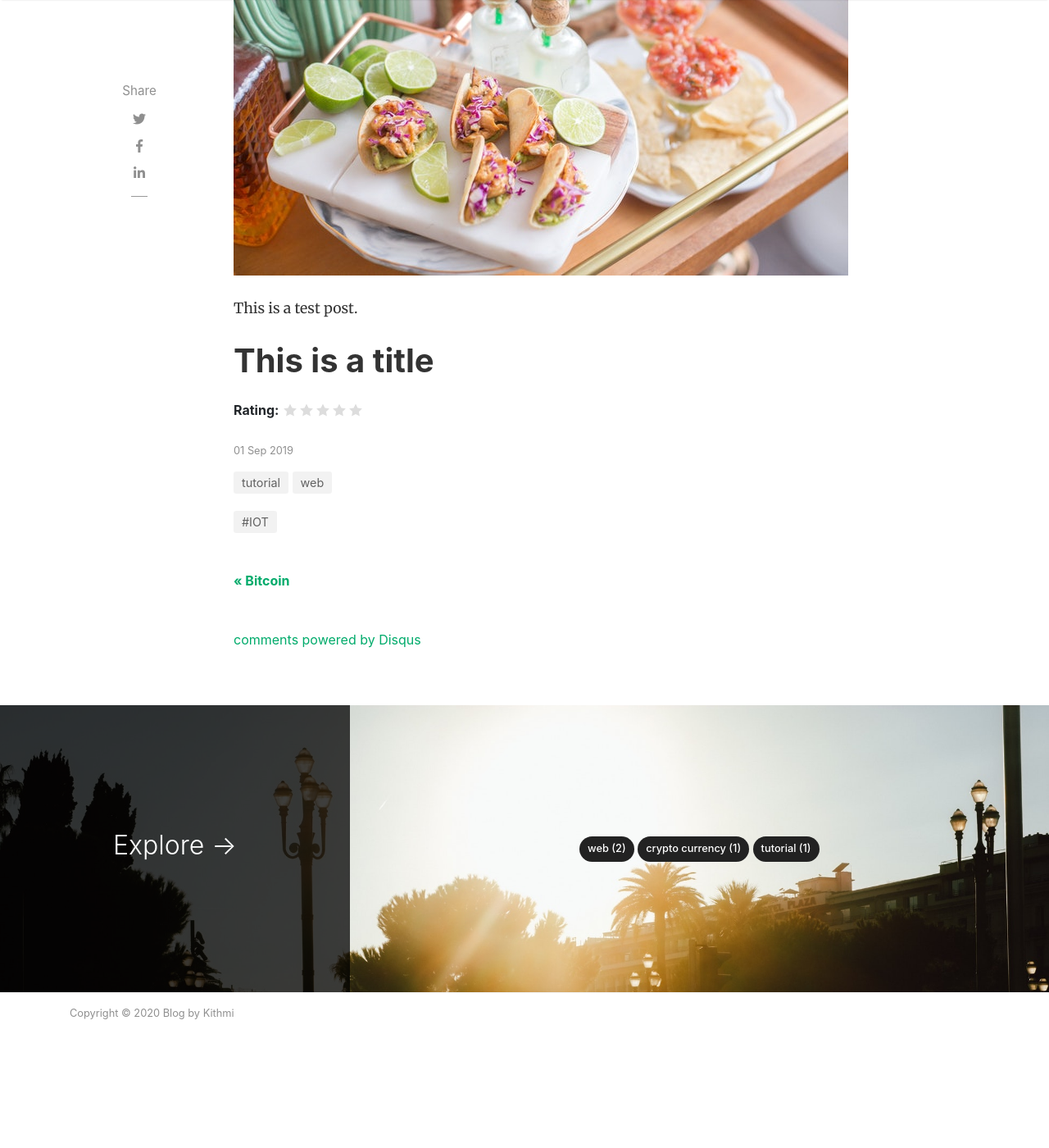
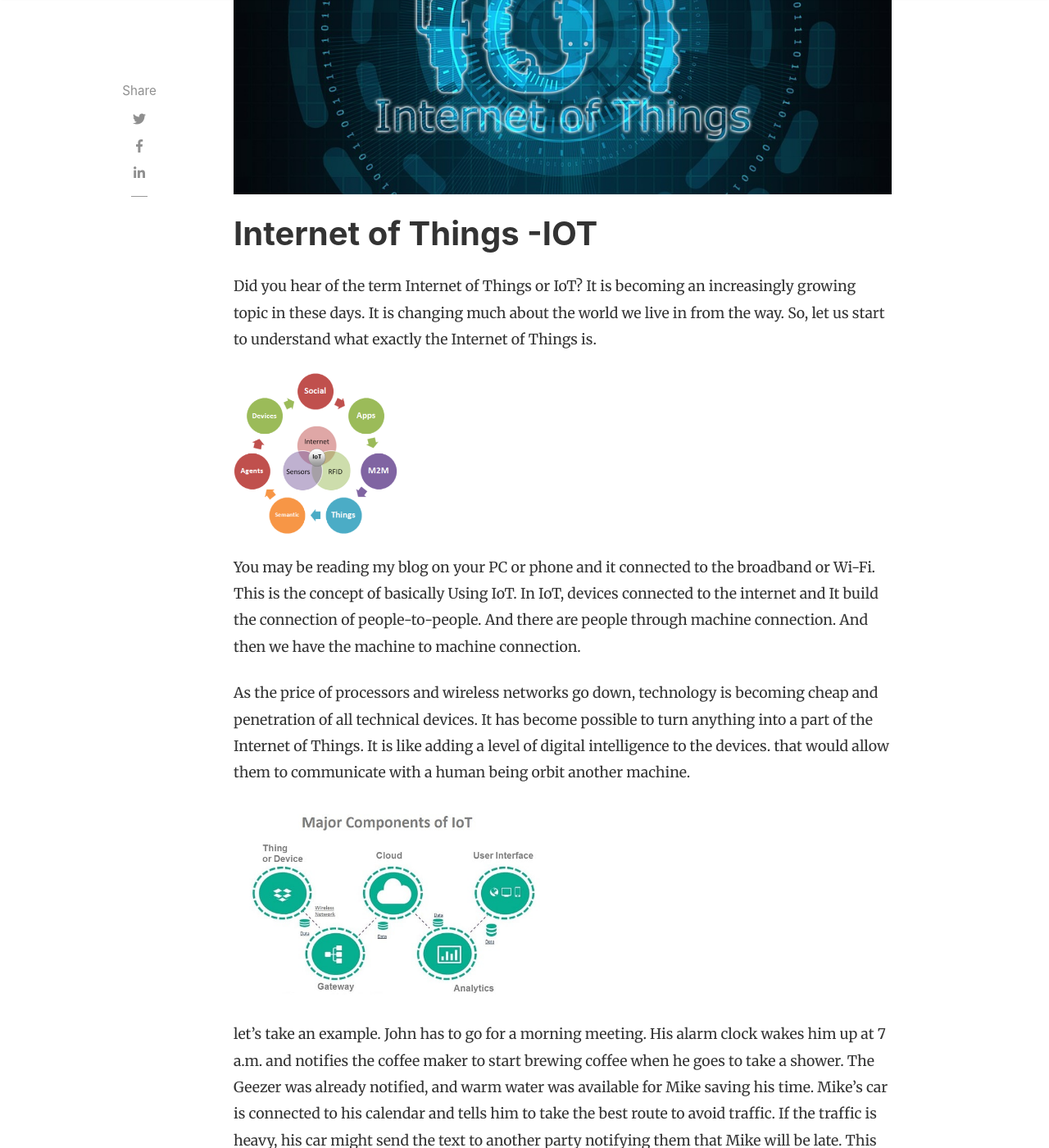
Before and after one commit to kithmik/blog, a Jekyll site: the page built from _posts/2019-09-01-IOT.md, in a window 1280 px wide and 1400 px high, scrolled down 579 px. Shown: the whole window at 82% size. Built offline with Jekyll 4.4.1, drawn with Linux system fonts in a browser that asks for light colours; nearby versions of some CDN libraries; comment, search, counter and statistics services are not loaded; before the commit the page ends 1899 px from its top, so only the background shows below that; some of the changed text lies outside the part shown.

Commit message:
Add IOT post

```diff
--- a/_posts/2019-09-01-IOT.md
+++ b/_posts/2019-09-01-IOT.md
@@ -2,15 +2,38 @@
 layout: post
 title:  "IOT"
 author: kithmi
-categories: [ web, tutorial ]
+categories: [ Internet, IoT ]
 tags: [IOT]
-image: assets/images/11.jpg
+image: assets/images/trenderkit.com_iot2.jpg
 description: "Internet of Things"
 featured: true
 hidden: true
 rating: 4.0
 ---
 
-This is a test post.
+# Internet of Things -IOT
 
-# This is a title
+
+Did you hear of the term Internet of Things or IoT? It is becoming an increasingly growing topic in these days. It is changing much about the world we live in from the way.  So, let us start to understand what exactly the Internet of Things is.
+
+<img src="/assets/images/trenderkit.com_iot1.png" width="200px">
+
+
+You may be reading my blog on your PC or phone and it connected to the broadband or Wi-Fi. This is the concept of basically Using IoT. In IoT, devices connected to the internet and It build the connection of people-to-people. And there are people through machine connection. And then we have the machine to machine connection.
+
+As the price of processors and wireless networks go down, technology is becoming cheap and penetration of all technical devices. It has become possible to turn anything into a part of the Internet of Things. It is like adding a level of digital intelligence to the devices. that would allow them to communicate with a human being orbit another machine.
+
+<img src="/assets/images/trenderkit.com_iot3.jpg" width="400px">
+
+
+let's take an example. John has to go for a morning meeting. His alarm clock wakes him up at 7 a.m. and notifies the coffee maker to start brewing coffee when he goes to take a shower.
+The Geezer was already notified, and warm water was available for Mike saving his time. Mike's car is connected to his calendar and tells him to take the best route to avoid traffic. If the traffic is heavy, his car might send the text to another party notifying them that Mike will be late. This is the simple example that how IoT helps our lives and how it makes our lives easy.
+
+ Let’s take another example.
+
+This thing is something that fits on your dog's collar. it's called a whistle and it tracks your dog's activities the same way that you do. So now there's a lot of things that you can experience the internet of things. This device also gives the ability to sense and communicate easily in your life.
+
+<img src="/assets/images/trenderkit.com_iot4.png" width="400px">
+
+
+So the internet-of-things applied to transportation production, medical and health, building and home automation, smart cities etc. Sometimes the IoT concept has faced prominent criticism Because of the to privacy and security related to these devices and their intention.
```
Also changed, not shown: assets/images/trenderkit.com_iot1.png (added), assets/images/trenderkit.com_iot2.jpg (added), assets/images/trenderkit.com_iot3.jpg (added), assets/images/trenderkit.com_iot4.png (added).
